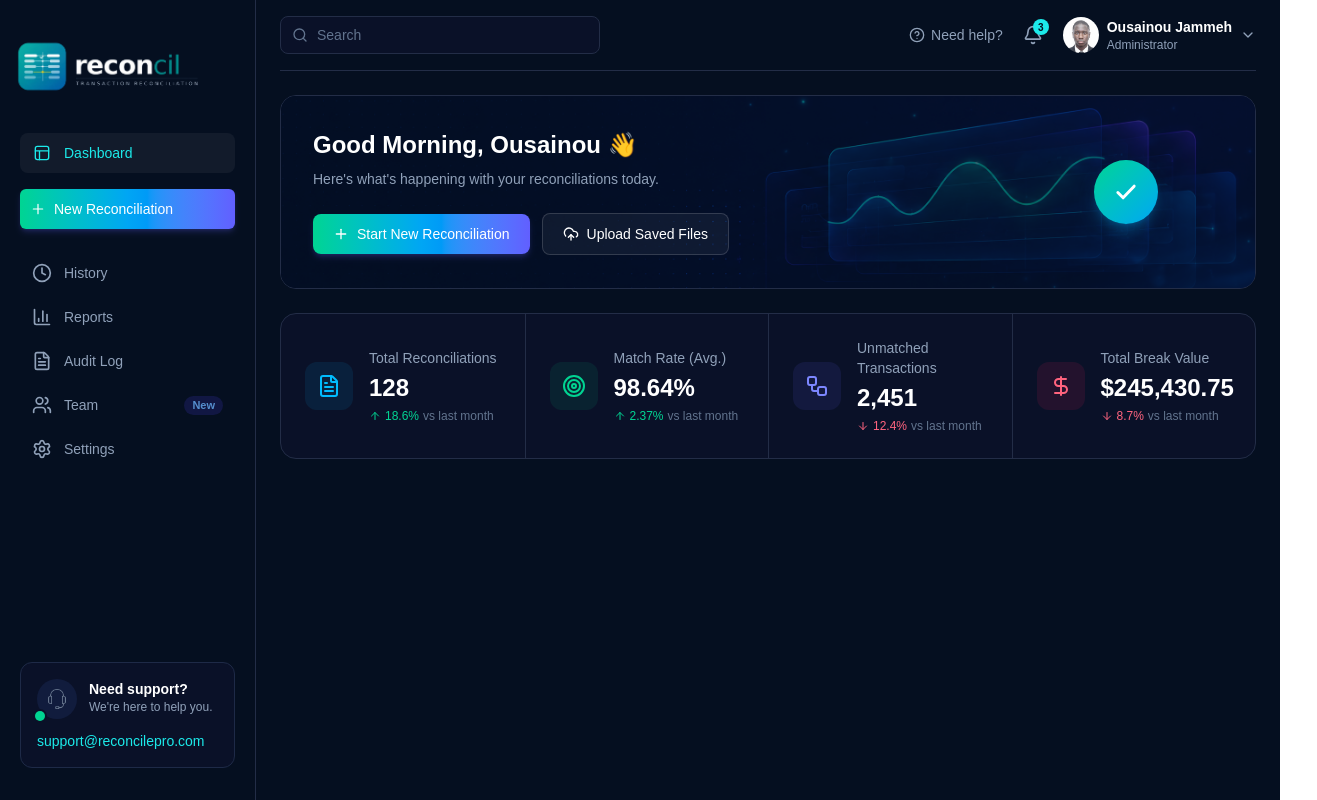
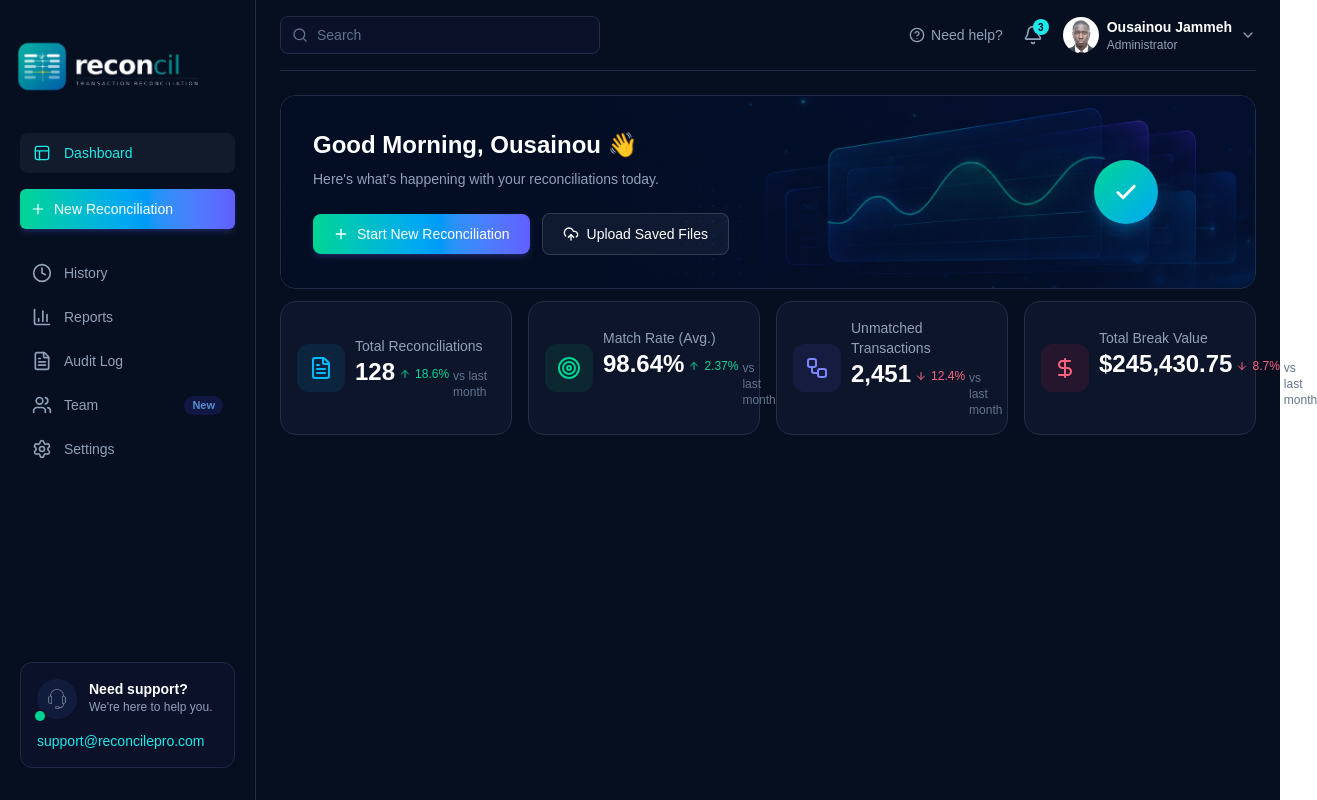
Before and after one commit to ousainoubsj/recon-frontend, a Next.js app: page /dashboard in a window 1280 px wide. Shown: the whole page, 1317 px wide, since content can reach past the window. Built offline with nearby package versions, Linux system fonts and the light colour scheme.

Commit message:
Refactor code structure for improved readability and maintainability

```diff
--- a/app/dashboard/page.tsx
+++ b/app/dashboard/page.tsx
@@ -3,7 +3,7 @@ import StatsOverview from '@/components/dashboard/StatsOverview'
 
 export default function Page() {
   return (
-    <main className="flex-1 space-y-6 p-6">
+    <main className="flex-1 space-y-3 p-6">
       <GreetingBanner />
       <StatsOverview />
     </main>
--- a/components/dashboard/StatsOverview.tsx
+++ b/components/dashboard/StatsOverview.tsx
@@ -37,23 +37,27 @@ const stats = [
 
 export default function StatsOverview() {
   return (
-    <div className="grid grid-cols-1 divide-y divide-[#232D47] rounded-2xl border border-[#232D47] bg-[#0A1128] sm:grid-cols-2 sm:divide-y-0 xl:grid-cols-4">
-      {stats.map(({ label, value, trend, trendUp, Icon, tint }, index) => (
-        <div
-          key={label}
-          className={`flex items-center gap-4 p-6 ${index > 0 ? 'sm:border-l sm:border-[#232D47]' : ''}`}
-        >
+    <div className="grid grid-cols-1 gap-4 sm:grid-cols-2 xl:grid-cols-4">
+      {stats.map(({ label, value, trend, trendUp, Icon, tint }) => (
+        <div key={label} className="flex items-center gap-2.5 rounded-2xl border border-[#232D47] bg-[#0D152A] p-4">
           <span className={`flex h-12 w-12 shrink-0 items-center justify-center rounded-xl ${tint}`}>
             <Icon className="h-6 w-6" />
           </span>
           <div>
             <p className="text-sm text-slate-400">{label}</p>
-            <p className="mt-1 text-2xl font-bold text-white">{value}</p>
-            <p className={`mt-1 flex items-center gap-1 text-xs font-medium ${trendUp ? 'text-emerald-400' : 'text-rose-400'}`}>
-              {trendUp ? <ArrowUp className="h-3 w-3" /> : <ArrowDown className="h-3 w-3" />}
-              {trend}
-              <span className="font-normal text-slate-500">vs last month</span>
-            </p>
+            <div className=" flex items-baseline gap-1">
+              <p className="text-2xl font-bold text-white">{value}</p>
+              <span
+                className={`group relative flex cursor-default items-center gap-1 text-xs font-medium ${trendUp ? 'text-emerald-400' : 'text-rose-400'}`}
+              >
+                {trendUp ? <ArrowUp className="h-3 w-3" /> : <ArrowDown className="h-3 w-3" />}
+                {trend}
+                <span className="pointer-events-none absolute bottom-full left-1/2 mb-1.5 -translate-x-1/2 whitespace-nowrap rounded-md border border-[#232D47] bg-[#111A33] px-2 py-1 text-xs font-normal text-slate-300 opacity-0 shadow-lg transition-opacity duration-150 group-hover:opacity-100 lg:hidden">
+                  vs last month
+                </span>
+              </span>
+              <span className="hidden text-xs text-slate-500 lg:inline">vs last month</span>
+            </div>
           </div>
         </div>
       ))}
```
Also changed, not shown: public/icons/wave.png (added).
